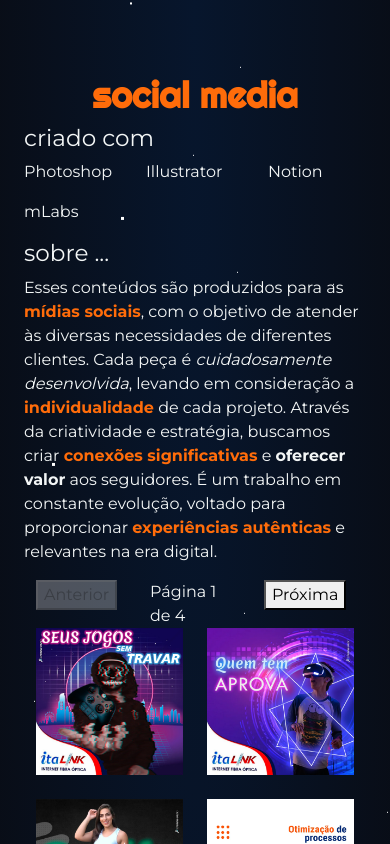
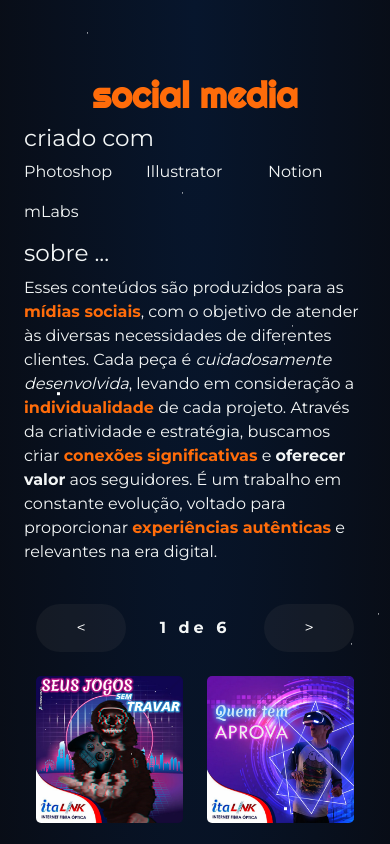
Before and after one commit to GabFiterman/webearts, a React (Vite) app: page /portfolio/design-projects/social-media in a window 390 px wide. Shown: the top 844 px of the page. Built offline with nearby package versions, Linux system fonts and the light colour scheme; a web font is replaced by a local one.

Commit message:
hugePack: Refactor from SocialMediaGallery to ImageGallery enhancing ImageGallery style and responsive add closeup view with popup to images install react modal

```diff
--- a/package.json
+++ b/package.json
@@ -5,7 +5,7 @@
   "type": "module",
   "scripts": {
     "dev": "vite",
-    "dev:expose": "vite --host 192.168.1.10",
+    "dev:expose": "vite --host 192.168.1.2",
     "build": "vite build",
     "lint": "eslint src --ext js,jsx --report-unused-disable-directives --max-warnings 0",
     "preview": "vite preview"
@@ -20,6 +20,7 @@
     "react-bootstrap": "^2.8.0",
     "react-dom": "^18.2.0",
     "react-html-parser": "^2.0.2",
+    "react-modal": "^3.16.1",
     "react-router-dom": "^6.14.1"
   },
   "devDependencies": {
--- /dev/null
+++ b/src/components/ImageGallery.jsx
@@ -0,0 +1,103 @@
+import { useState, useEffect } from "react";
+import { Col, Container, Row } from "react-bootstrap";
+import ImagePopup from "./ImagePopup";
+
+const ImageGallery = ({ gallery }) => {
+  const sortByPriority = (a, b) => a.priority - b.priority;
+
+  const shuffleArray = (array) => {
+    for (let i = array.length - 1; i > 0; i--) {
+      const j = Math.floor(Math.random() * (i + 1));
+      [array[i], array[j]] = [array[j], array[i]];
+    }
+  };
+
+  const [currentPage, setCurrentPage] = useState(1);
+
+  const [paginatedItems, setPaginatedItems] = useState([]);
+
+  useEffect(() => {
+    const sortedItems = gallery.sort(sortByPriority);
+
+    const groupedItems = {};
+    sortedItems.forEach((item) => {
+      const priority = item.priority;
+      if (!groupedItems[priority]) {
+        groupedItems[priority] = [];
+      }
+      groupedItems[priority].push(item);
+    });
+
+    Object.values(groupedItems).forEach((group) => shuffleArray(group));
+
+    // NOTE: Mesclar os grupos embaralhados para obter a lista final de itens aleatórios, mas respeitando a prioridade
+    const shuffledItems = Object.values(groupedItems).flat();
+
+    const paginatedGroups = paginateItems(shuffledItems, 18);
+    setPaginatedItems(paginatedGroups);
+  }, [gallery]);
+
+  const paginateItems = (items, pageSize) => {
+    const paginatedItems = [];
+    for (let i = 0; i < items.length; i += pageSize) {
+      paginatedItems.push(items.slice(i, i + pageSize));
+    }
+    return paginatedItems;
+  };
+
+  const nextPage = () => {
+    setCurrentPage((prevPage) => Math.min(prevPage + 1, paginatedItems.length));
+  };
+
+  const prevPage = () => {
+    setCurrentPage((prevPage) => Math.max(prevPage - 1, 1));
+  };
+
+  const PageController = () => {
+    return (
+      <Row className="align-items-center text-center my-4">
+        <Col>
+          <button onClick={prevPage} disabled={currentPage === 1}>
+            &lt;
+          </button>
+        </Col>
+        <Col>
+          <span>
+            {currentPage} de {paginatedItems.length}
+          </span>
+        </Col>
+        <Col>
+          <button
+            onClick={nextPage}
+            disabled={currentPage === paginatedItems.length}
+          >
+            &gt;
+          </button>
+        </Col>
+      </Row>
+    );
+  };
+
+  return (
+    <Container>
+      {paginatedItems.length > 0 && (
+        <div className="ImageGallery align-items-center justify-content-center">
+          <PageController />
+          <Row className="align-items-center justify-content-center">
+            {paginatedItems[currentPage - 1].map((item) => (
+              <Col key={item.id} xs={6} lg={4} className="mb-4">
+                <ImagePopup
+                  imageUrl={`/img/portfolio/social_media/${item.src}`}
+                  imageAlt={item.company}
+                />
+              </Col>
+            ))}
+          </Row>
+          <PageController />
+        </div>
+      )}
+    </Container>
+  );
+};
+
+export default ImageGallery;
--- /dev/null
+++ b/src/components/ImagePopup.jsx
@@ -0,0 +1,41 @@
+import { useState } from "react";
+import { Modal } from "react-bootstrap";
+
+const ImagePopup = ({ imageUrl, imageAlt }) => {
+  const [showModal, setShowModal] = useState(false);
+
+  const handleClose = () => {
+    setShowModal(false);
+  };
+
+  const handleImageClick = () => {
+    setShowModal(true);
+  };
+
+  return (
+    <div className="ImagePopup">
+      <div onClick={handleImageClick}>
+        <img src={imageUrl} alt="Imagem" className="img-fluid galleryImage" />
+      </div>
+
+      <Modal
+        show={showModal}
+        onHide={handleClose}
+        backdrop="static"
+        keyboard={false}
+        centered
+      >
+        <Modal.Body>
+          <img src={imageUrl} alt="Imagem" className="img-fluid modalImage" />
+        </Modal.Body>
+        <Modal.Header className="d-flex justify-content-end">
+          <button className="btn btn-secondary" onClick={handleClose}>
+            X
+          </button>
+        </Modal.Header>
+      </Modal>
+    </div>
+  );
+};
+
+export default ImagePopup;
--- a/src/components/SocialMediaGallery.jsx
+++ /dev/null
@@ -1,103 +0,0 @@
-import { useState, useEffect } from "react";
-import { Col, Container, Row } from "react-bootstrap";
-
-const SocialMediaGallery = ({ gallery }) => {
-    const sortByPriority = (a, b) => a.priority - b.priority;
-
-    const shuffleArray = (array) => {
-      for (let i = array.length - 1; i > 0; i--) {
-        const j = Math.floor(Math.random() * (i + 1));
-        [array[i], array[j]] = [array[j], array[i]];
-      }
-    };
-
-    const [currentPage, setCurrentPage] = useState(1);
-
-    const [paginatedItems, setPaginatedItems] = useState([]);
-
-    useEffect(() => {
-      const sortedItems = gallery.sort(sortByPriority);
-
-      const groupedItems = {};
-      sortedItems.forEach((item) => {
-        const priority = item.priority;
-        if (!groupedItems[priority]) {
-          groupedItems[priority] = [];
-        }
-        groupedItems[priority].push(item);
-      });
-
-      Object.values(groupedItems).forEach((group) => shuffleArray(group));
-
-      // NOTE: Mesclar os grupos embaralhados para obter a lista final de itens aleatórios, mas respeitando a prioridade
-      const shuffledItems = Object.values(groupedItems).flat();
-
-      const paginatedGroups = paginateItems(shuffledItems, 28);
-      setPaginatedItems(paginatedGroups);
-    }, [gallery]);
-
-    const paginateItems = (items, pageSize) => {
-      const paginatedItems = [];
-      for (let i = 0; i < items.length; i += pageSize) {
-        paginatedItems.push(items.slice(i, i + pageSize));
-      }
-      return paginatedItems;
-    };
-
-    const nextPage = () => {
-      setCurrentPage((prevPage) => Math.min(prevPage + 1, paginatedItems.length));
-    };
-
-    const prevPage = () => {
-      setCurrentPage((prevPage) => Math.max(prevPage - 1, 1));
-    };
-
-    const PageController = () => {
-      return (
-        <Row>
-          <Col>
-            <button onClick={prevPage} disabled={currentPage === 1}>
-              Anterior
-            </button>
-          </Col>
-          <Col>
-            <span>
-              Página {currentPage} de {paginatedItems.length}
-            </span>
-          </Col>
-          <Col>
-            <button
-              onClick={nextPage}
-              disabled={currentPage === paginatedItems.length}
-            >
-              Próxima
-            </button>
-          </Col>
-        </Row>
-      );
-    };
-
-    return (
-      <Container>
-        {paginatedItems.length > 0 && (
-          <>
-            <PageController />
-            <Row>
-              {paginatedItems[currentPage - 1].map((item) => (
-                <Col key={item.id} xs={6} sm={12} md={6} lg={5} className="mb-4">
-                  <img
-                    src={`/public/img/portfolio/social_media/${item.src}`}
-                    alt={item.company}
-                    className="img-fluid"
-                  />
-                </Col>
-              ))}
-            </Row>
-            <PageController />
-          </>
-        )}
-      </Container>
-    );
-  };
-
-  export default SocialMediaGallery;
--- a/src/pages/DesignProjectSocialMedia.jsx
+++ b/src/pages/DesignProjectSocialMedia.jsx
@@ -4,7 +4,7 @@ import ReturnButton from "../components/ReturnButton.jsx";
 import StarsBackground from "../components/starsBackground";
 import portfolioData from "../data/portfolio-design.json";
 import ReactHtmlParser from "react-html-parser";
-import SocialMediaGallery from "../components/SocialMediaGallery";
+import ImageGallery from "../components/ImageGallery";
 
 export default function DesignProjectSocialMedia() {
   const data = portfolioData[0];
@@ -43,7 +43,7 @@ export default function DesignProjectSocialMedia() {
         <Col>{ReactHtmlParser(data.About)}</Col>
       </Row>
 
-      <SocialMediaGallery gallery={data.Gallery} />
+      <ImageGallery gallery={data.Gallery} />
       <ReturnButton />
     </Container>
   );
--- a/src/scss/designProject.scss
+++ b/src/scss/designProject.scss
@@ -1,15 +1,41 @@
-.DesignProject {
+.DesignProject {}
 
+.SocialMedia {}
+
+.Ebooks {}
+
+.Illustrations {}
+
+.ImageGallery {
+    font-weight: bold;
+
+    span {
+        letter-spacing: .25em;
+    }
+
+    button {
+        background: rgba(#5a5a5a, 0.15);
+        padding: .75em 2.5em;
+        border-radius: 2em;
+        border: none;
+        color: white;
+
+        &:hover {
+            background: rgba(#a7a7a7, 0.45);
+        }
+    }
 }
 
-.SocialMedia {
+.ImagePopup {
+    .galleryImage {
+        border-radius: 5px;
+        width: 100%;
+        height: auto;
+        aspect-ratio: 1/1;
+        object-fit: cover;
+    }
 
+    .modalImage {
+        border-radius: 2em !important;
+    }
 }
-
-.Ebooks {
-
-}
-
-.Illustrations {
-
-}
```
Also changed, not shown: 1 other file (tests, documents, lock files or other folders).
